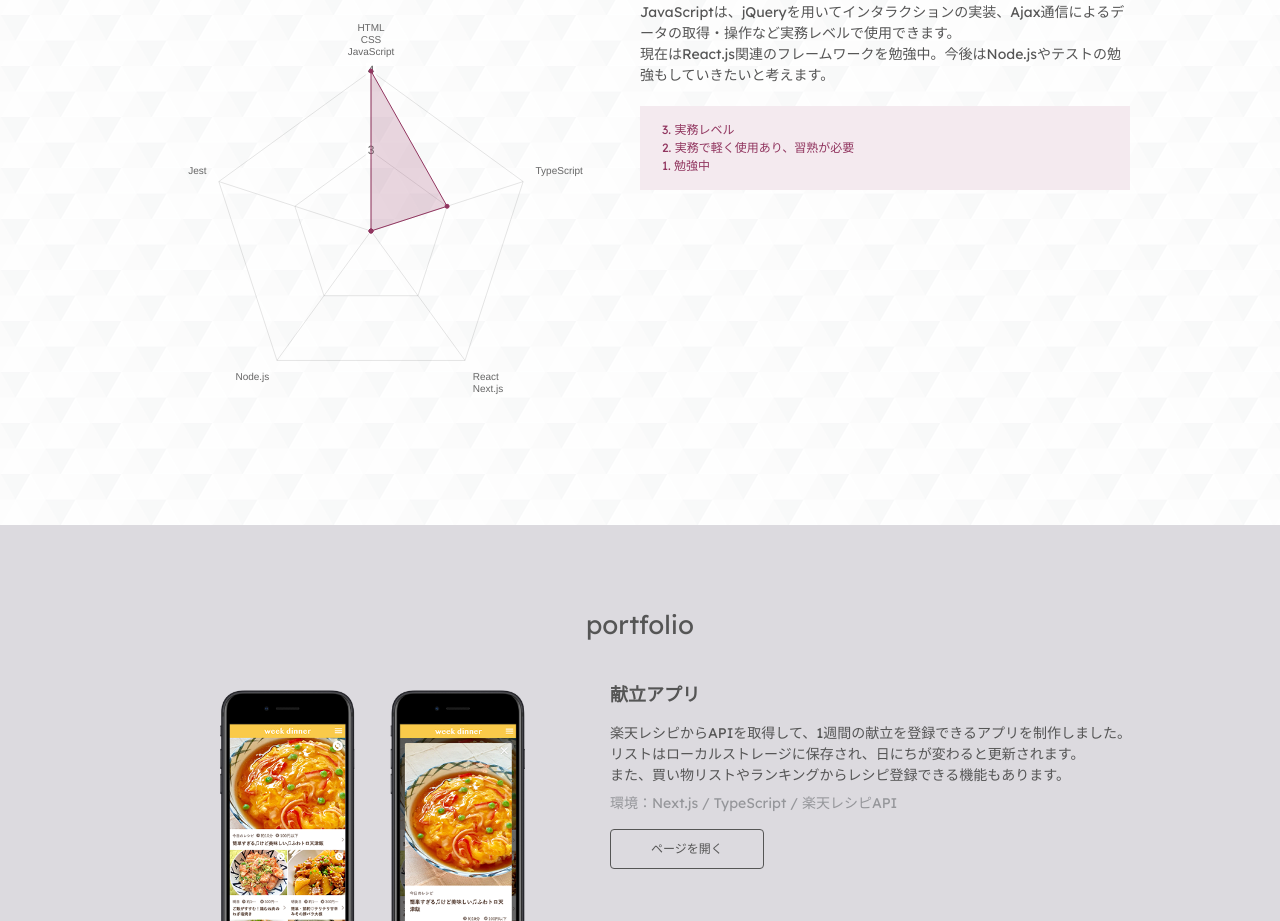
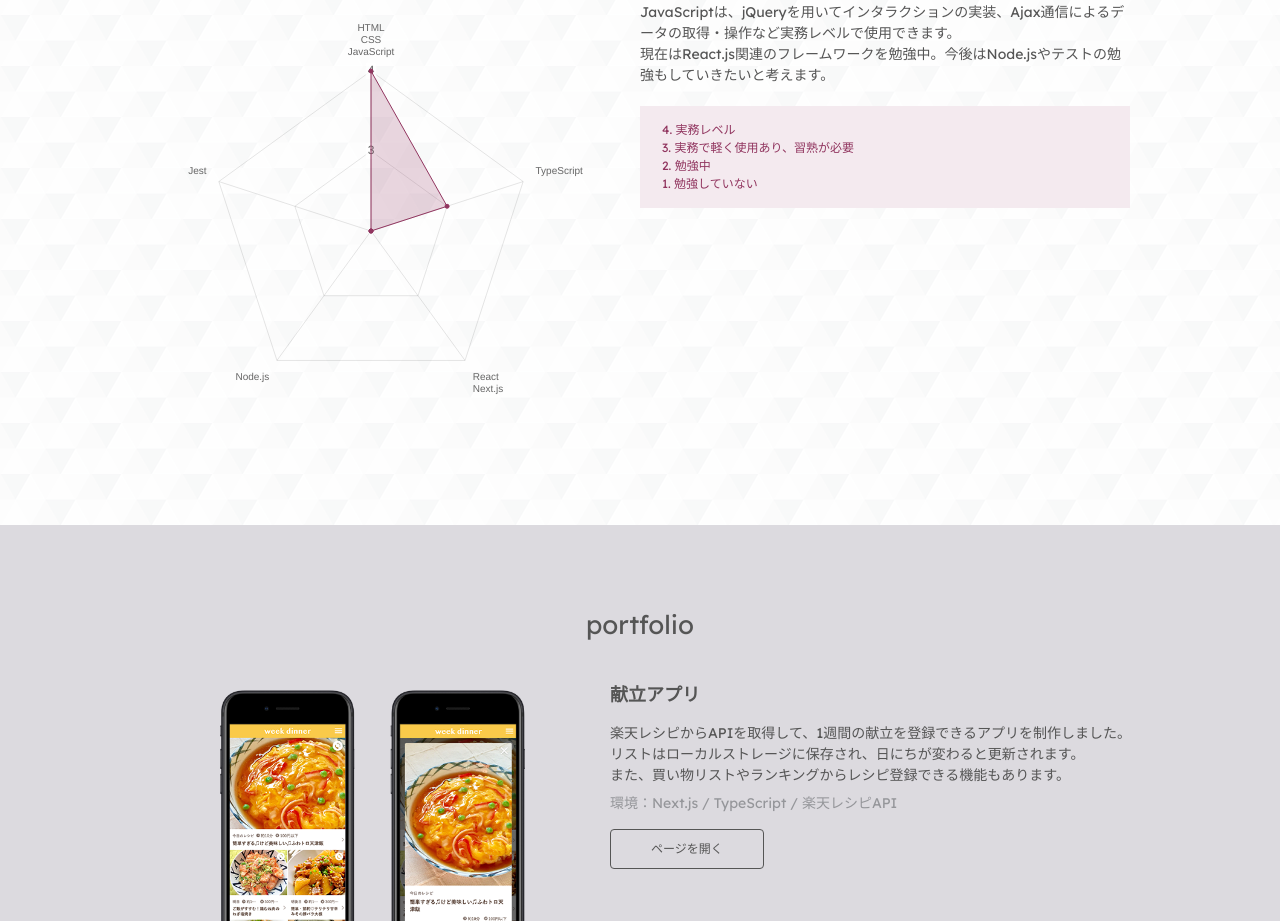
Before and after one commit to apricotn18/portfolio, a Next.js app: page / in a window 1280 px wide. Shown: the part 1441-2362 px from the top of the page. Built offline with nearby package versions, Linux system fonts and the light colour scheme; a web font is replaced by a local one.

Commit message:
Update skill.tsx

```diff
--- a/pages/component/skill/skill.tsx
+++ b/pages/component/skill/skill.tsx
@@ -52,9 +52,10 @@ export default function Page() {
 							現在はReact.js関連のフレームワークを勉強中。今後はNode.jsやテストの勉強もしていきたいと考えます。
 						</p>
 						<ol className={styles.level}>
-							<li>3.  実務レベル</li>
-							<li>2.  実務で軽く使用あり、習熟が必要</li>
-							<li>1.  勉強中</li>
+							<li>4.  実務レベル</li>
+							<li>3.  実務で軽く使用あり、習熟が必要</li>
+							<li>2.  勉強中</li>
+							<li>1.  勉強していない</li>
 						</ol>
 					</div>
 				</div>
```
